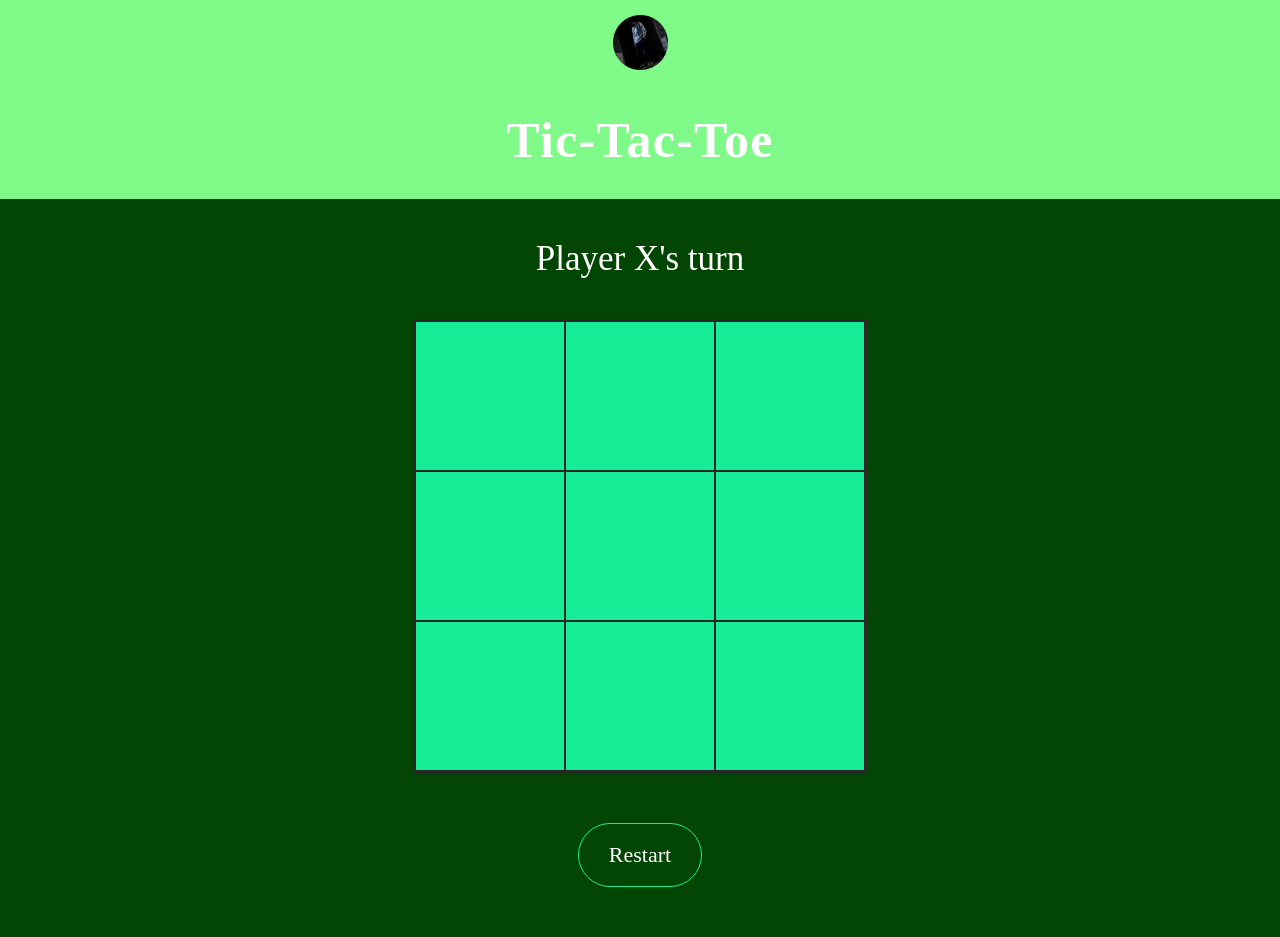
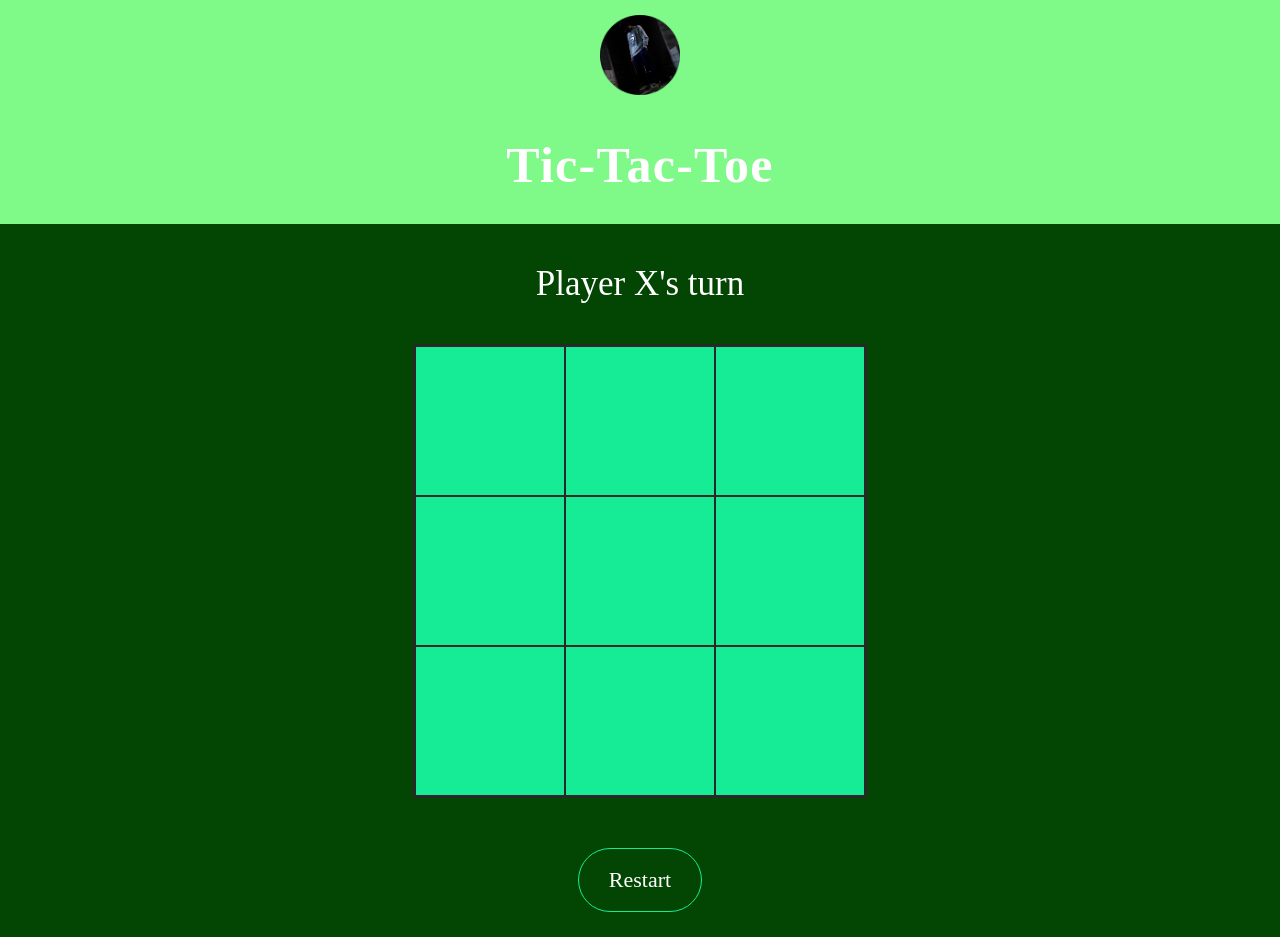
Before and after one commit to abhinil07/tic-tae-toe, a plain HTML site: page index.html in a window 1280 px wide. Before the commit the page ends 912 px from the top, so only its background shows below. Drawn offline with Linux system fonts and the light colour scheme.

Commit message:
Update style.css

```diff
--- a/style.css
+++ b/style.css
@@ -1,6 +1,6 @@
 .logo {
-    max-width: 55px;
-    max-height: 55px;
+    max-width: 80px;
+    max-height: 80px;
     margin: 10px;
 }
 
```
